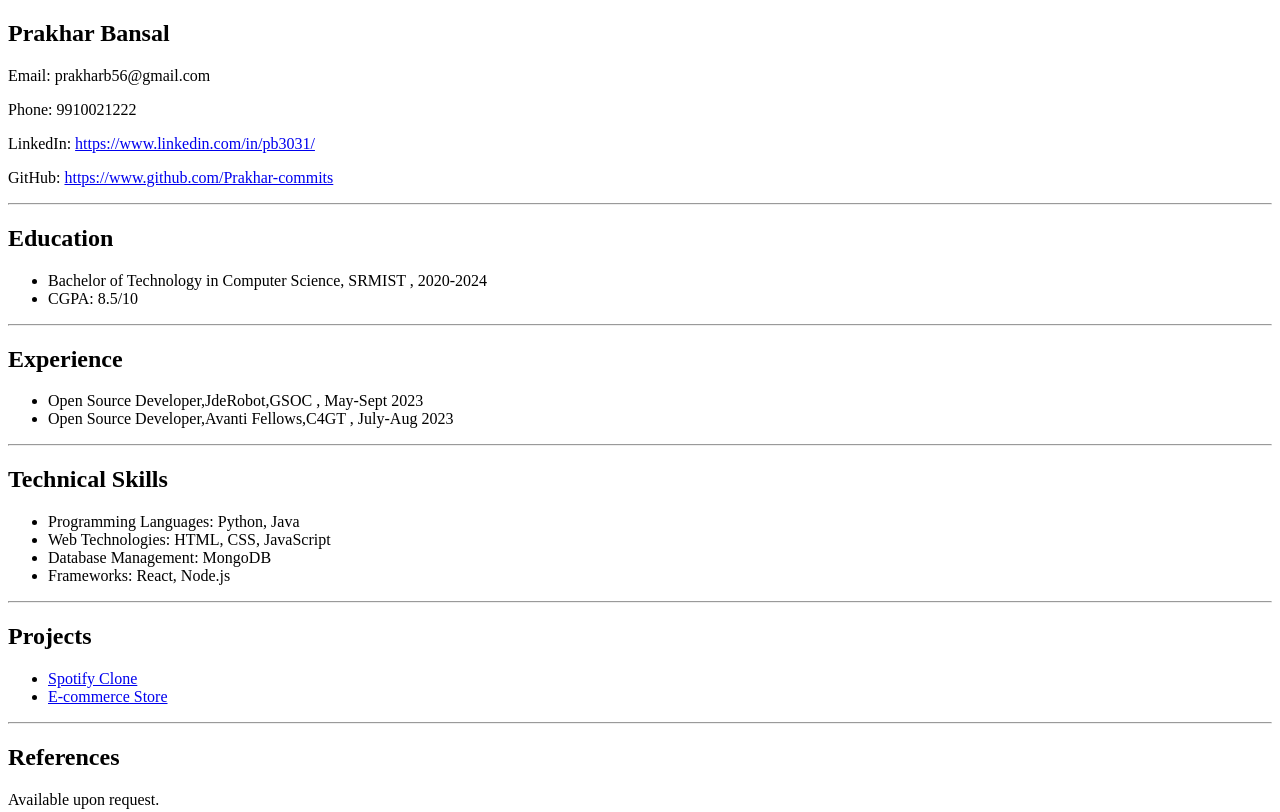
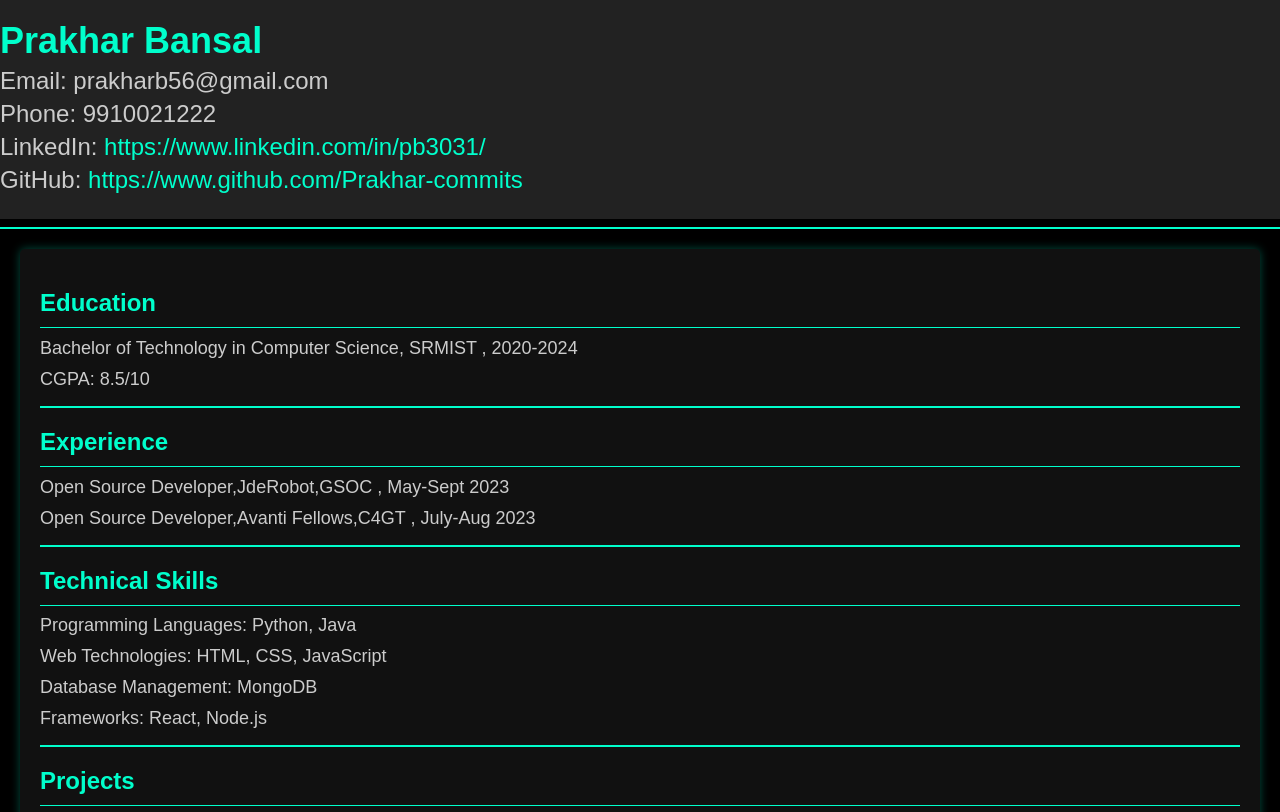
Before and after one commit to Prakhar-commits/Resume, a plain HTML site: page index.html in a window 1280 px wide. Shown: the top 812 px of the page. Drawn offline with Linux system fonts and the light colour scheme.

Commit message:
added css

```diff
--- a/index.html
+++ b/index.html
@@ -4,6 +4,7 @@
     <title>Resume</title>
   </head>
   <body>
+    <link rel="stylesheet" href="styles.css">
     <header>
       <nav>
         <h1>Prakhar Bansal</h1>
--- /dev/null
+++ b/styles.css
@@ -0,0 +1,72 @@
+body {
+  font-family: "Arial", sans-serif;
+  margin: 0;
+  padding: 0;
+  background-color: #000;
+  color: #ccc;
+}
+
+header {
+  background-color: #222;
+  color: #00ffcc;
+  text-align: center;
+  padding: 20px 0;
+  font-size: 24px;
+}
+
+nav {
+  text-align: left;
+}
+
+h1 {
+  margin: 0;
+  font-size: 36px;
+  color: #00ffcc;
+}
+
+nav p {
+  margin: 5px 0;
+  color: #ccc;
+}
+
+a {
+  color: #00ffcc;
+  text-decoration: none;
+}
+
+a:hover {
+  text-decoration: underline;
+}
+
+article {
+  background-color: #111;
+  padding: 20px;
+  margin: 20px;
+  border-radius: 5px;
+  box-shadow: 0 0 10px rgba(0, 255, 204, 0.3);
+}
+
+h2 {
+  color: #00ffcc;
+  font-size: 24px;
+  border-bottom: 1px solid #00ffcc;
+  padding-bottom: 10px;
+}
+
+ul {
+  list-style-type: none;
+  padding: 0;
+}
+
+li {
+  margin: 10px 0;
+  font-size: 18px;
+}
+
+hr {
+  border: 1px solid #00ffcc;
+}
+
+h2 + ul {
+  margin-top: -10px;
+}
```
